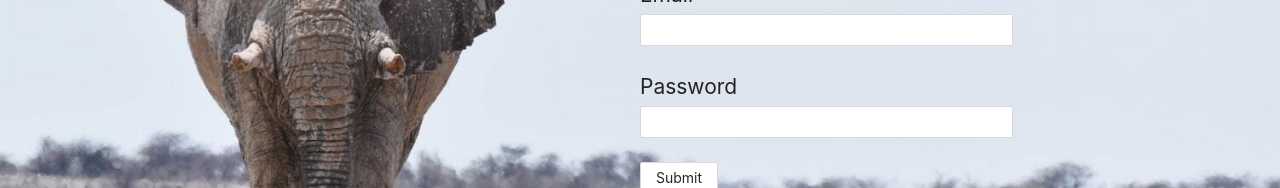
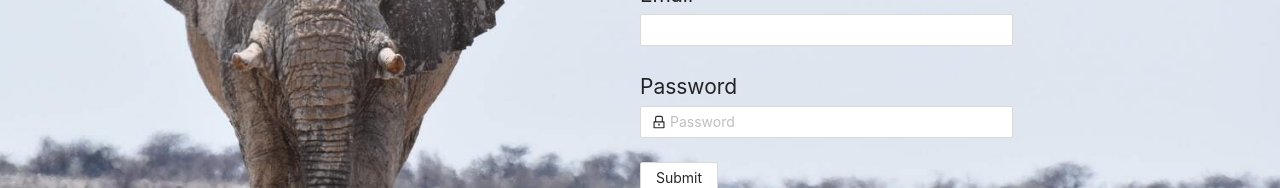
Before and after one commit to JorellLangmar/WildLife, a React (Create React App) app: page /signup in a window 1280 px wide. Shown: the part 390-578 px from the top of the page. Built offline with nearby package versions, Linux system fonts and the light colour scheme; no server answers.

Commit message:
Form signup

```diff
--- a/src/api/apiHandler.js
+++ b/src/api/apiHandler.js
@@ -17,6 +17,7 @@ export default {
   service,
 
   signup(userInfo) {
+    console.log(userInfo);
     return service
       .post("/api/auth/signup", userInfo)
       .then((res) => res.data)
--- a/src/components/Forms/Signup.jsx
+++ b/src/components/Forms/Signup.jsx
@@ -1,28 +1,22 @@
 import React from "react";
 import apiHandler from "../../api/apiHandler";
 import { withRouter } from "react-router-dom";
-import {
-  Row,
-  Card,
-  Form,
-  Input,
-  Button,
-  Radio,
-  Select,
-  Cascader,
-  DatePicker,
-  InputNumber,
-  TreeSelect,
-  Switch,
-} from "antd";
+import { Form, Input, Button } from "antd";
+import { UserContext } from "../Auth/UserContext";
+import { UserOutlined, LockOutlined } from '@ant-design/icons';
+
 
 import "../../styles/signup.css";
 
 class FormSizeDemo extends React.Component {
+    static contextType = UserContext;
+
   state = {
     componentSize: "default",
     email: "",
     password: "",
+    firstname: "",
+    lastname: "",
   };
 
   // const [componentSize, setComponentSize] = useState('default');
@@ -45,8 +39,7 @@ class FormSizeDemo extends React.Component {
   };
 
   handleSubmit = (event) => {
-    event.preventDefault();
-
+    // event.preventDefault();
     apiHandler
       .signup(this.state)
       .then((data) => {
@@ -75,8 +68,7 @@ class FormSizeDemo extends React.Component {
           onValuesChange={this.onFormLayoutChange}
           size={this.state.componentSize}
           onChange={this.handleChange}
-          onSubmit={this.handleSubmit}
-          style={{marginLeft:"50%", marginTop:"10%"}}
+          style={{ marginLeft: "50%", marginTop: "10%" }}
         >
           {/* <Form.Item label="Form Size" name="size">
           <Radio.Group>
@@ -85,11 +77,11 @@ class FormSizeDemo extends React.Component {
             <Radio.Button value="large">Large</Radio.Button>
           </Radio.Group>
         </Form.Item> */}
-          <Form.Item label="" style={{fontSize:"150%"}}>
+          <Form.Item label="" style={{ fontSize: "150%" }}>
             First Name
-            <Input name="" />
+            <Input name="firstname" />
           </Form.Item>
-          <Form.Item label="" style={{fontSize:"150%"}}>
+          <Form.Item label="" style={{ fontSize: "150%" }}>
             Last Name
             <Input name="lastname" />
           </Form.Item>
@@ -101,13 +93,23 @@ class FormSizeDemo extends React.Component {
             Phone Number
             <Input name="phone" />
           </Form.Item> */}
-          <Form.Item label="" style={{fontSize:"150%"}}>
+          <Form.Item
+            label=""
+            style={{ fontSize: "150%" }}
+            rules={[{ type: "email" }]}
+          >
             Email
             <Input name="email" />
           </Form.Item>
-          <Form.Item label="" style={{fontSize:"150%"}}>
+          <Form.Item
+            label=""
+            style={{ fontSize: "150%" }}
+            rules={[{ type: "password" }]}
+          >
             Password
-            <Input name="password" />
+            <Input name="password" prefix={<LockOutlined className="site-form-item-icon" />}
+          type="password"
+          placeholder="Password"/>
           </Form.Item>
           {/* <Form.Item label="Select">
             <Select>
@@ -156,7 +158,7 @@ class FormSizeDemo extends React.Component {
             <Switch />
           </Form.Item> */}
           <Form.Item label="">
-            <Button>Submit</Button>
+            <Button onClick={this.handleSubmit}>Submit</Button>
           </Form.Item>
         </Form>
       </>
```
